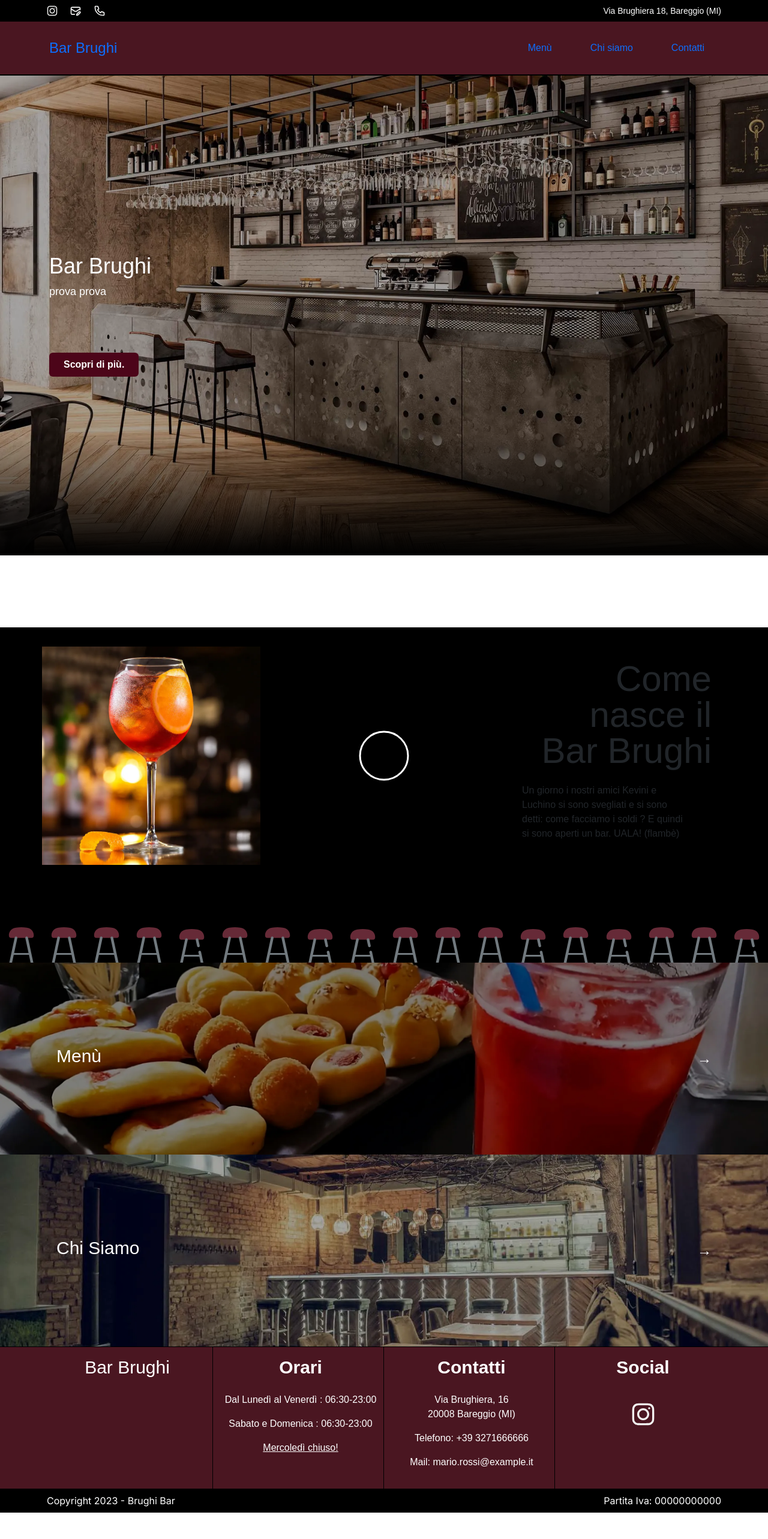
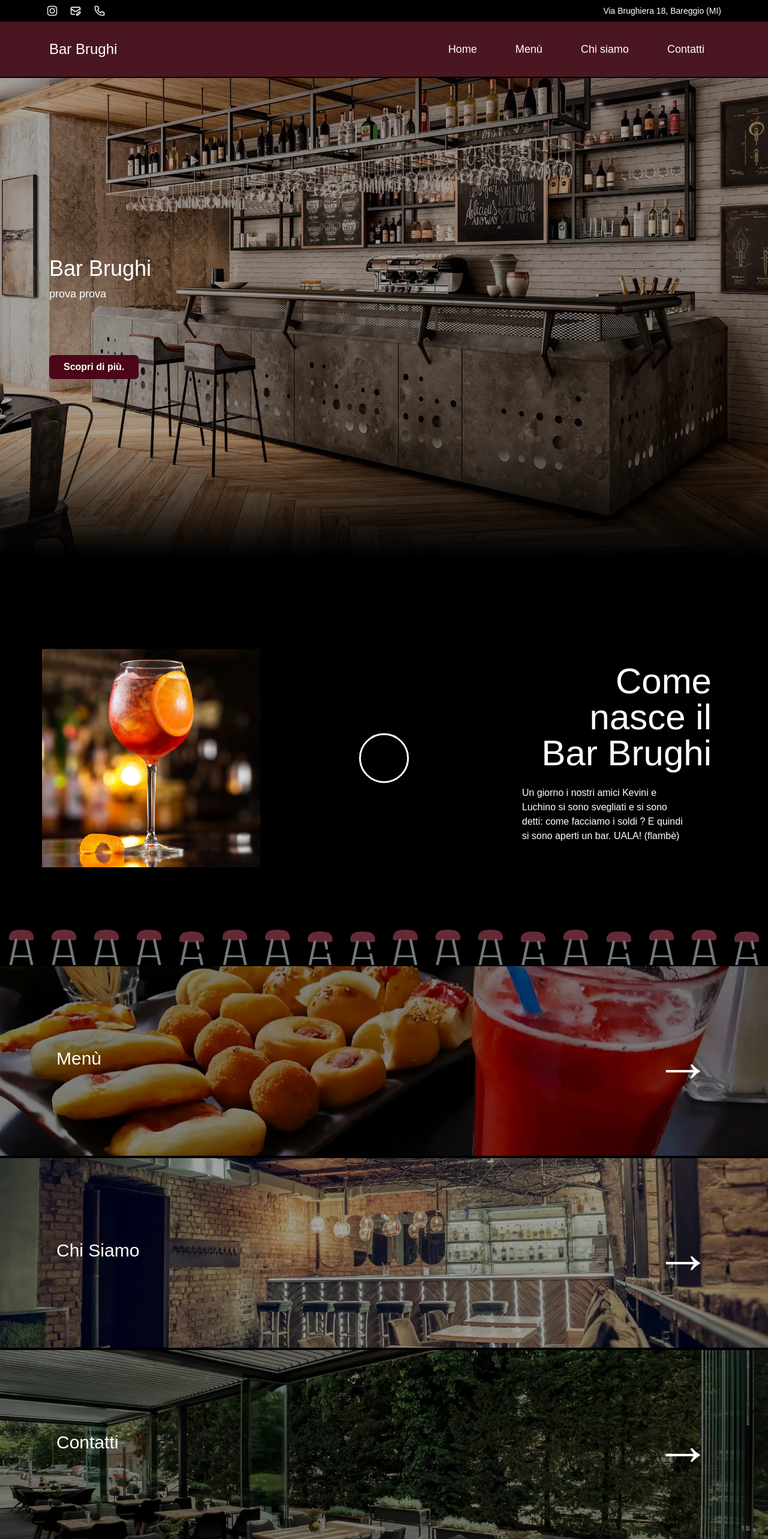
Before and after one commit to Massolinii/bar_brughi, a Next.js app: page / in a window 1280 px wide. Shown: the top 2566 px of the page at 60% size. Before the commit the page ends 2522 px from the top, so only its background shows below. Built offline with nearby package versions, Linux system fonts and the light colour scheme.

Commit message:
fatto cose

```diff
--- a/src/app/globals.css
+++ b/src/app/globals.css
@@ -4,26 +4,6 @@
 
 @import url("https://fonts.googleapis.com/css2?family=Nunito+Sans:opsz,wght@6..12,500&family=Tilt+Neon&display=swap");
 
-:root {
-  --foreground-rgb: 0, 0, 0;
-  --background-start-rgb: 214, 219, 220;
-  --background-end-rgb: 255, 255, 255;
+main {
+  background: black;
 }
-
-@media (prefers-color-scheme: dark) {
-  :root {
-    --foreground-rgb: 255, 255, 255;
-    --background-start-rgb: 0, 0, 0;
-    --background-end-rgb: 0, 0, 0;
-  }
-}
-
-body {
-  color: rgb(var(--foreground-rgb));
-  background: linear-gradient(
-      to bottom,
-      transparent,
-      rgb(var(--background-end-rgb))
-    )
-    rgb(var(--background-start-rgb));
-}
--- a/src/app/layout.js
+++ b/src/app/layout.js
@@ -5,6 +5,8 @@ import { Inter } from "next/font/google";
 import Footer from "@/components/Footer";
 import Copyright from "@/components/Copyright";
 import NavbarAddress from "@/components/NavbarAddress";
+
+import "../app/globals.css";
 
 const inter = Inter({ subsets: ["latin"] });
 
@@ -17,11 +19,13 @@ export default function RootLayout({ children }) {
   return (
     <html lang="en">
       <body className={inter.className}>
-        <NavbarAddress />
-        <Navbar />
-        <main className="font-nunito">{children}</main>
-        <Footer />
-        <Copyright />
+        <div className="text-white">
+          <NavbarAddress />
+          <Navbar />
+          <main className="font-nunito">{children}</main>
+          <Footer />
+          <Copyright />
+        </div>
       </body>
     </html>
   );
--- a/src/app/page.js
+++ b/src/app/page.js
@@ -3,10 +3,9 @@ import HeroPresentation from "@/components/HeroPresentation";
 import Hero from "@/components/Hero";
 import HomeBanner from "@/components/HomeBanner";
 
-import "../app/globals.css";
-
 import aperitivoImage from "../images/aperitivo-prova.webp";
 import internoImage from "../images/interno-prova.webp";
+import esternoImage from "../images/esterno-prova.webp";
 
 export default function Home() {
   return (
@@ -16,6 +15,7 @@ export default function Home() {
       <HeroPresentation />
       <HomeBanner image={aperitivoImage} text="Menù" link="/menu" />
       <HomeBanner image={internoImage} text="Chi Siamo" link="/chi-siamo" />
+      <HomeBanner image={esternoImage} text="Contatti" link="/contatti" />
     </main>
   );
 }
--- a/src/components/Copyright.js
+++ b/src/components/Copyright.js
@@ -1,6 +1,6 @@
 export default function Copyright() {
   return (
-    <div className="bg-black text-white w-full">
+    <div className="bg-black w-full">
       <div className="container mx-auto flex justify-between items-center p-2">
         <div className="copyright">
           <p className="m-0">Copyright 2023 - Brughi Bar</p>
--- a/src/components/Footer.js
+++ b/src/components/Footer.js
@@ -3,7 +3,7 @@ import React from "react";
 
 export default function Footer() {
   return (
-    <div className="font-nunito bg-magenta text-white w-full border-t border-black ">
+    <div className="font-nunito bg-magenta w-full border-t border-black ">
       <div className="container mx-auto flex flex-wrap justify-between px-0">
         <div className="w-full hidden md:block md:w-1/2 lg:w-1/4 text-center border-b lg:border-b-0 lg:border-r border-black ">
           <h1 className="text-2xl md:text-3xl mb-2 py-3">Bar Brughi</h1>
@@ -18,17 +18,17 @@ export default function Footer() {
 
         <div className="w-full md:w-1/2 lg:w-1/4 text-center border-b lg:border-b-0 lg:border-r border-black ps-2 pb-3">
           <h2 className="text-2xl md:text-3xl font-bold mb-2 py-3">Contatti</h2>
-          <p className="mb-0">Via Brughiera, 16</p>
+          <p className="mb-0">Via Brughiera, 18</p>
           <p>20008 Bareggio (MI)</p>
           <p>
-            <a href="tel:+393271666666" className="no-underline text-white">
+            <a href="tel:+393271666666" className="no-underline text-white ">
               Telefono: +39 3271666666
             </a>
           </p>
           <p>
             <a
               href="mailto:example@brughi.com"
-              className="no-underline text-white"
+              className="no-underline text-white "
             >
               Mail: mario.rossi@example.it
             </a>
@@ -41,7 +41,7 @@ export default function Footer() {
             href="https://www.instagram.com"
             target="_blank"
             rel="noopener noreferrer"
-            className="no-underline text-white mx-auto inline-block p-3"
+            className="no-underline mx-auto inline-block p-3"
           >
             <SVGIcons.InstagramBig />
           </a>
--- a/src/components/Hero.js
+++ b/src/components/Hero.js
@@ -11,13 +11,13 @@ export default function Hero() {
       }}
     >
       <div className="absolute inset-x-0 bottom-0 h-1/2 bg-gradient-to-t from-black via-transparent to-transparent"></div>
-      <div className="container mx-auto text-white z-10">
+      <div className="container mx-auto z-10">
         <div className="w-full text-left">
           <h1 className="text-4xl">Bar Brughi</h1>
           <p className="text-lg">prova prova</p>
           <br /> <br />
           <button
-            className="mt-4 bg-rose-950 hover:bg-blue-700 text-white font-bold py-2 px-4 rounded"
+            className="mt-4 bg-rose-950 hover:bg-rose-900 font-bold py-2 px-4 rounded"
             onClick={() => {
               const nextSection = document.getElementById("next-section");
               nextSection.scrollIntoView({ behavior: "smooth" });
--- a/src/components/HomeBanner.js
+++ b/src/components/HomeBanner.js
@@ -1,7 +1,7 @@
 export default function HomeBanner({ image, text, link }) {
   return (
     <div
-      className="relative  mx-auto w-full h-60 md:h-80 bg-overlay"
+      className="relative  mx-auto w-full h-60 md:h-80 bg-overlay border-y-2 border-black"
       style={{
         backgroundImage: `url(${image.src})`,
         backgroundSize: "cover",
@@ -9,13 +9,13 @@ export default function HomeBanner({ image, text, link }) {
       }}
     >
       <div className="absolute container w-full inset-0 flex justify-between items-center p-4 md:p-8 z-10">
-        <div className="text-white">
+        <div>
           <h2 className="text-2xl md:text-3xl">{text}</h2>
         </div>
         <div>
           <a
             href={link}
-            className="text-white text-xl md:text-2xl no-underline"
+            className="text-white text-6xl md:text-8xl no-underline"
             target="_blank"
             rel="noopener noreferrer"
           >
--- a/src/components/Navbar.js
+++ b/src/components/Navbar.js
@@ -26,6 +26,7 @@ export default function Navbar() {
   }, []);
 
   const links = [
+    { name: "Home", path: "/" },
     { name: "Menù", path: "/servizi" },
     { name: "Chi siamo", path: "/chi-siamo" },
     { name: "Contatti", path: "/contatti" },
@@ -35,7 +36,7 @@ export default function Navbar() {
     <div className="font-nunito bg-magenta sticky top-0 z-50 w-full border-b-2 border-black ">
       <div className="container mx-auto flex justify-between items-center py-3">
         <div className="logo">
-          <a href="/" className="no-underline ">
+          <a href="/" className="no-underline text-white">
             <h1 className="text-2xl m-0">Bar Brughi</h1>
           </a>
         </div>
@@ -44,7 +45,7 @@ export default function Navbar() {
             <a
               key={index}
               href={link.path}
-              className={`border-animation py-3 px-4 relative overflow-hidden no-underline`}
+              className={`border-animation py-3 px-4 relative overflow-hidden no-underline text-white text-lg`}
             >
               {link.name}
             </a>
@@ -54,7 +55,7 @@ export default function Navbar() {
           <button
             onClick={toggleMenu}
             className={`text-4xl transform transition-transform duration-300 ${
-              isOpen ? "rotate-45" : ""
+              isOpen ? "rotate-135" : ""
             }`}
           >
             +
@@ -68,14 +69,14 @@ export default function Navbar() {
         >
           <div
             ref={modalRef}
-            className="flex flex-col space-y-4 p-5 bg-white bg-opacity-50"
+            className="flex flex-col space-y-4 p-5 bg-black bg-opacity-50"
             onClick={(e) => e.stopPropagation()}
           >
             {links.map((link, index) => (
               <a
                 key={index}
                 href={link.path}
-                className="text-4xl hover:text-gray-300 no-underline text-white"
+                className="text-5xl pb-5 no-underline text-white"
               >
                 {link.name}
               </a>
--- a/src/components/NavbarAddress.js
+++ b/src/components/NavbarAddress.js
@@ -2,7 +2,7 @@ import SVGIcons from "@/assets/SvgIcons";
 
 export default function NavbarAddress() {
   return (
-    <div className="font-nunito bg-black text-white w-full">
+    <div className="font-nunito bg-black w-full">
       <div className="container mx-auto flex justify-between items-center p-2">
         <div className="flex items-center">
           <a
```
Also changed, not shown: src/assets/Spacer.js (added, +11 -0 lines), src/images/esterno-prova.webp (added).
